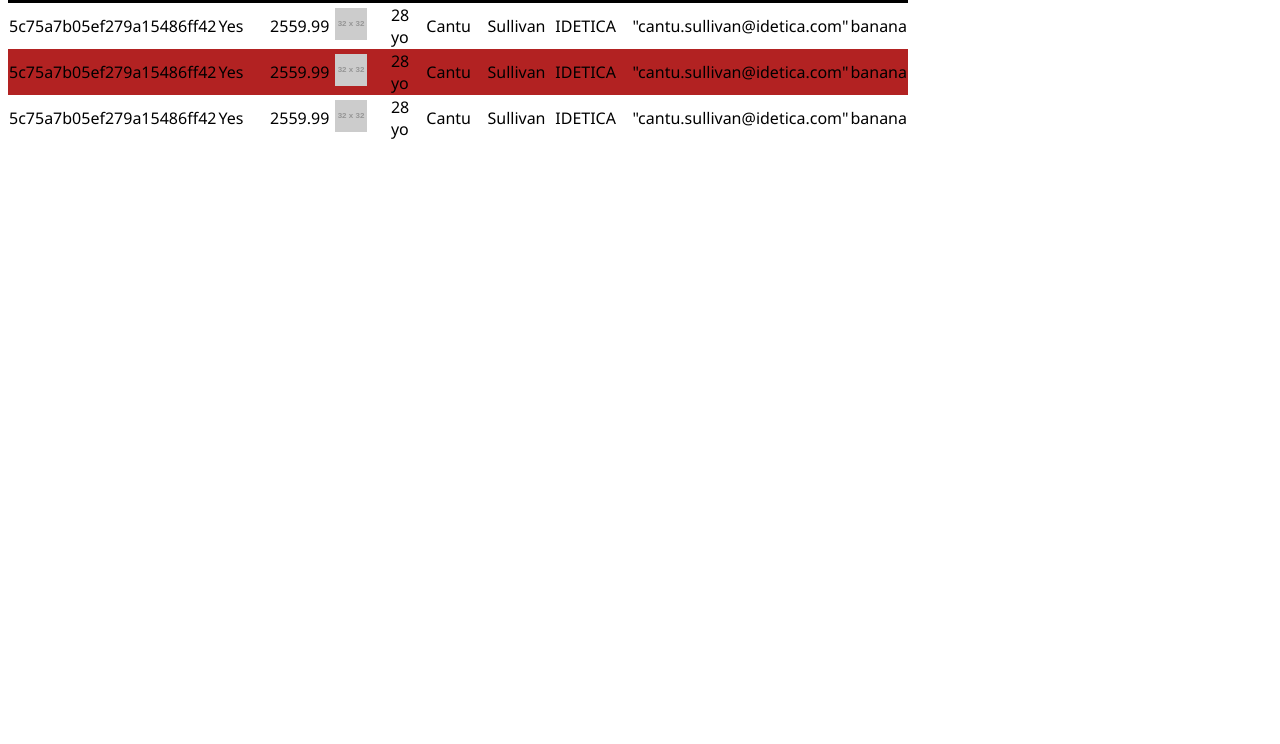
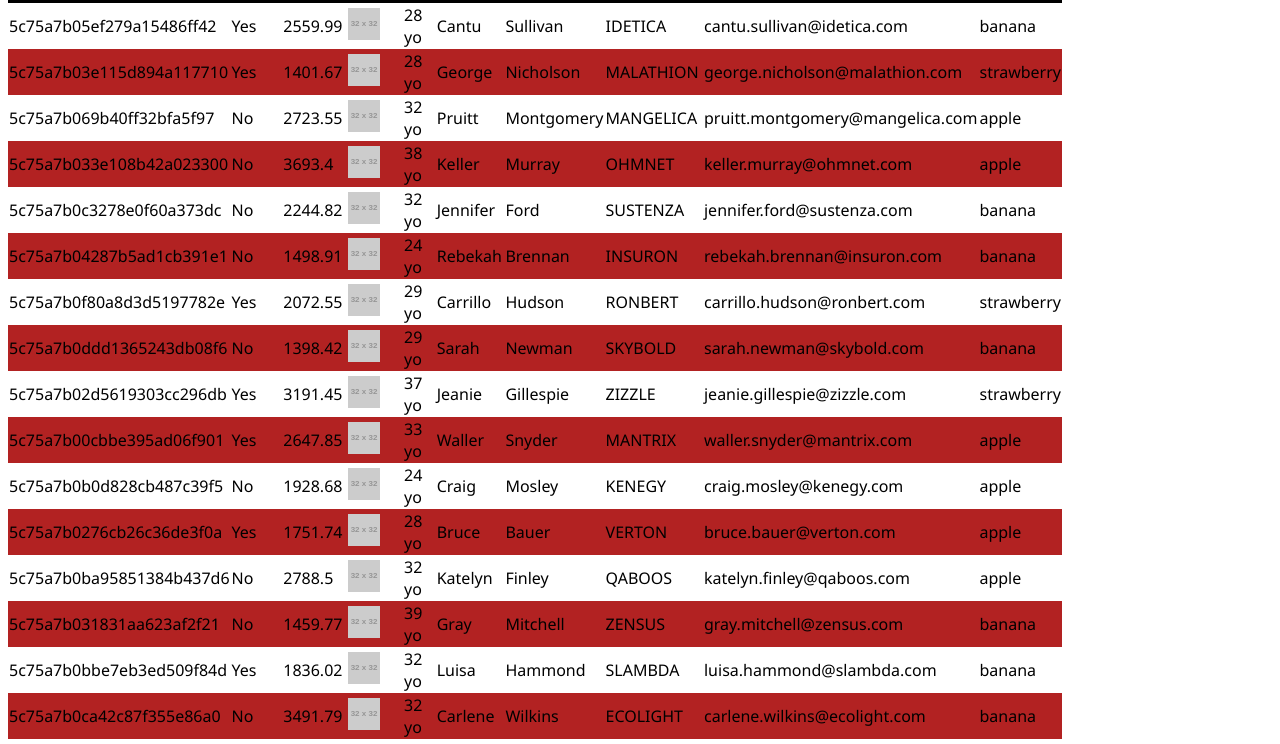
Before and after one commit to ColCoutts/sorted-contacts-group-mob, a plain HTML site: page index.html in a window 1280 px wide. Shown: the part 179-923 px from the top of the page. Before the commit the page ends 800 px from the top, so only its background shows below. Drawn offline with Linux system fonts and the light colour scheme; placeholder pictures from the web are drawn by us.

Commit message:
displays contacts

```diff
--- a/index.html
+++ b/index.html
@@ -27,49 +27,7 @@
                     <th>Fruit</th>
                 </tr>
             </thead>
-            <tbody>
-                <tr>
-                    <td>5c75a7b05ef279a15486ff42</td>
-                    <td>Yes</td>
-                    <td>2559.99</td>
-                    <td>
-                        <img src="http://placehold.it/32x32">
-                    </td>
-                    <td>28 yo</td>
-                    <td>Cantu</td>
-                    <td>Sullivan</td>
-                    <td>IDETICA</td>
-                    <td>"cantu.sullivan@idetica.com"</td>
-                    <td>banana</td>
-                </tr>
-                <tr>
-                    <td>5c75a7b05ef279a15486ff42</td>
-                    <td>Yes</td>
-                    <td>2559.99</td>
-                    <td>
-                        <img src="http://placehold.it/32x32">
-                    </td>
-                    <td>28 yo</td>
-                    <td>Cantu</td>
-                    <td>Sullivan</td>
-                    <td>IDETICA</td>
-                    <td>"cantu.sullivan@idetica.com"</td>
-                    <td>banana</td>
-                </tr>
-                <tr>
-                    <td>5c75a7b05ef279a15486ff42</td>
-                    <td>Yes</td>
-                    <td>2559.99</td>
-                    <td>
-                        <img src="http://placehold.it/32x32">
-                    </td>
-                    <td>28 yo</td>
-                    <td>Cantu</td>
-                    <td>Sullivan</td>
-                    <td>IDETICA</td>
-                    <td>"cantu.sullivan@idetica.com"</td>
-                    <td>banana</td>
-                </tr>
+            <tbody id="table-body-list">
             </tbody>
         </table>
     </main>
--- a/src/contacts-component.js
+++ b/src/contacts-component.js
@@ -14,10 +14,19 @@ export default function makeContactRow(contact){
         <td>${contact.email}</td>
         <td>${contact.favoriteFruit}</td>
     </tr>`
+    const template = document.createElement('template');
+    template.innerHTML = html;
+    return template.content;
+}
 
-    return html;
-}
+
+
+const contactTable = document.getElementById('table-body-list');
 
 export function loadContacts(contacts) {
     console.log(contacts);
+    contacts.forEach(contact => {
+        const dom = makeContactRow(contact);
+        contactTable.appendChild(dom);
+    });
 }
```
